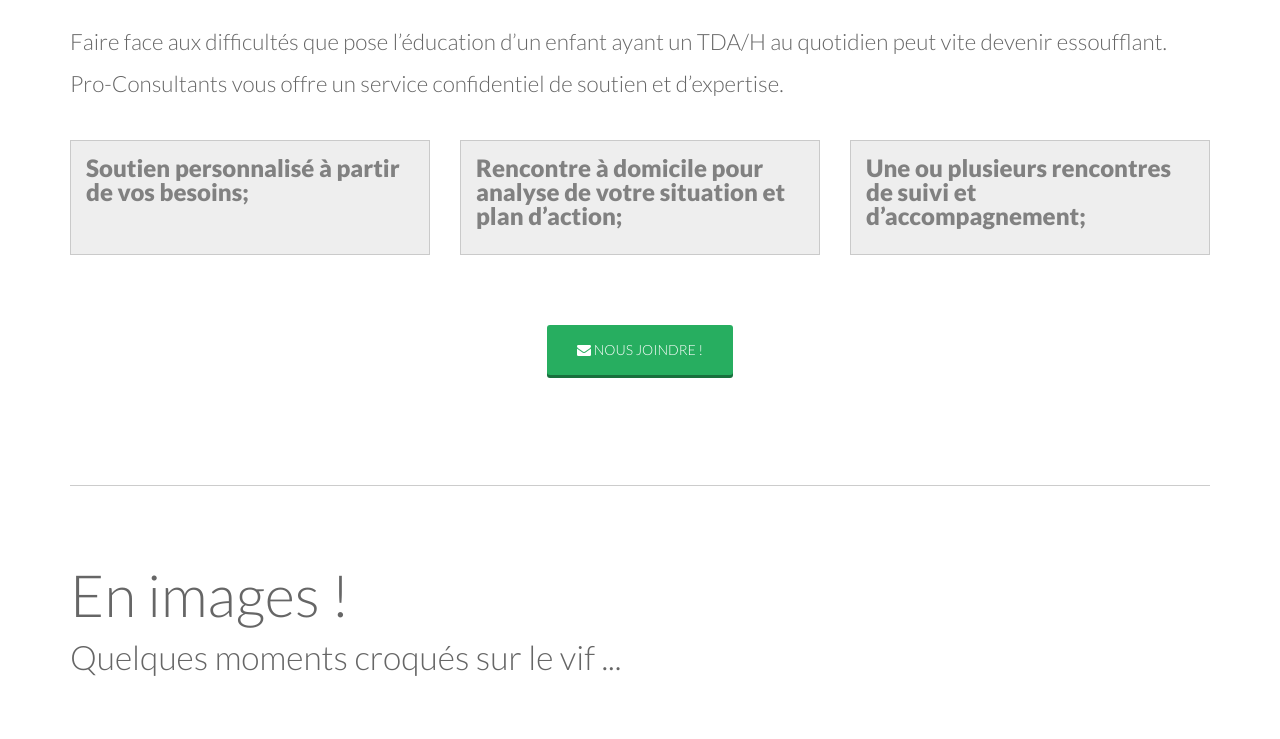
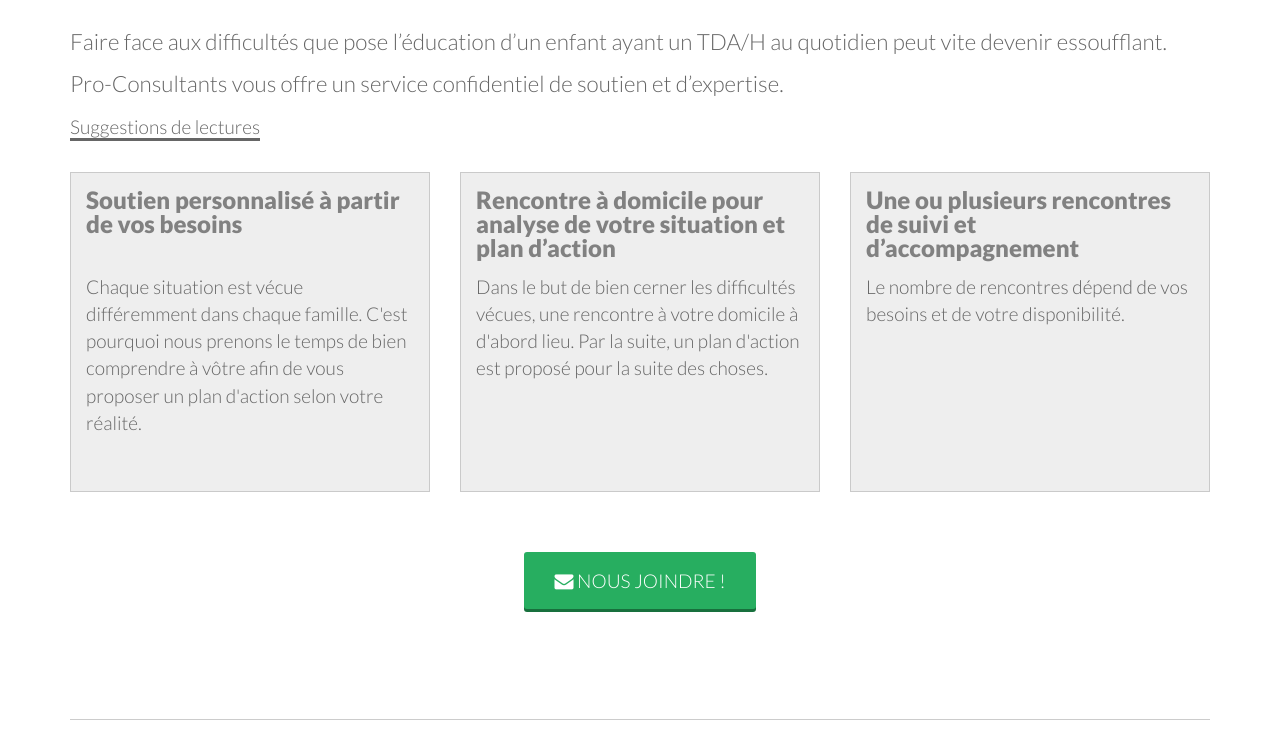
Before and after one commit to ellipsesynergie/juliepalin.com, a plain HTML site: page index.html in a window 1280 px wide. Shown: the part 2875-3614 px from the top of the page. Drawn offline with nearby package versions, Linux system fonts and the light colour scheme.

Commit message:
Add text - Soutien parental

```diff
--- a/index.html
+++ b/index.html
@@ -98,8 +98,8 @@
                             <td><a target="_blank" href="http://www.eventbrite.fr/e/billets-conference-tdah-05112014-13754079823">Acheter des billets</a></td>
                         </tr>
                         <tr>
-                            <td>Mars 2015</td>
-                            <td>Congrès de l’association des troubles d’apprentissage (AQETA)</td>
+                            <td>Mercredi le 4 février 2015</td>
+                            <td>CÉGEP de Jonquière</td>
                             <td></td>
                             <td></td>
                         </tr>
@@ -164,20 +164,30 @@
                 <h2>Soutien parental</h2>
                 <p>Faire face aux difficultés que pose l’éducation d’un enfant ayant un TDA/H au quotidien peut vite devenir essoufflant.</p>
                 <p>Pro-Consultants vous offre un service confidentiel de soutien et d’expertise.</p>
+                <a target="_blank" href="https://www.facebook.com/pages/Pro-Consultants/1444444292468389?fref=ts">Suggestions de lectures</a>
             </div>
 
             <div class="col-md-12 features">
 
                 <div class="col-md-4">
-                    <h3>Soutien personnalisé à partir de vos besoins;</h3>
+                    <div>
+                        <h3>Soutien personnalisé à partir de vos besoins</h3>
+                        <p>Chaque situation est vécue différemment dans chaque famille. C'est pourquoi nous prenons le temps de bien comprendre à vôtre afin de vous proposer un plan d'action selon votre réalité.</p>
+                    </div>
                 </div>
 
                 <div class="col-md-4">
-                    <h3>Rencontre à domicile pour analyse de votre situation et plan d’action;</h3>
+                    <div>
+                        <h3>Rencontre à domicile pour analyse de votre situation et plan d’action</h3>
+                        <p>Dans le but de bien cerner les difficultés vécues, une rencontre à votre domicile à d'abord lieu. Par la suite, un plan d'action est proposé pour la suite des choses.</p>
+                    </div>
                 </div>
 
                 <div class="col-md-4">
-                    <h3>Une ou plusieurs rencontres de suivi et d’accompagnement;</h3>
+                    <div>
+                        <h3>Une ou plusieurs rencontres de suivi et d’accompagnement</h3>
+                        <p>Le nombre de rencontres dépend de vos besoins et de votre disponibilité.</p>
+                    </div>
                 </div>
 
             </div>
--- a/stylesheets/styles.css
+++ b/stylesheets/styles.css
@@ -229,15 +229,19 @@ a:hover {
 				margin-bottom: 120px;
 			}
 
+			#events #support a {
+				font-size: 85%;
+			}
+
 			#events #support .features {
 				margin-top: 30px;
 			}
 
-			#events #support .features h3{
+			#events #support .features > div > div{
 				background-color: #EEE;
 				padding: 15px;
 				border: 1px solid #CACACA;
-				min-height: 115px;
+				min-height: 120px;
 			}
 
 			#events .services .features h3 {
@@ -370,6 +374,10 @@ a:hover {
 	#events .services .features .col-md-4, #events #support .features .col-md-4 {
 		margin-bottom: 0px;
 	}
+
+	#events #support .features > div > div{
+		min-height: 320px;
+	}
 }
 
 @media (min-width: 1300px) {
```
